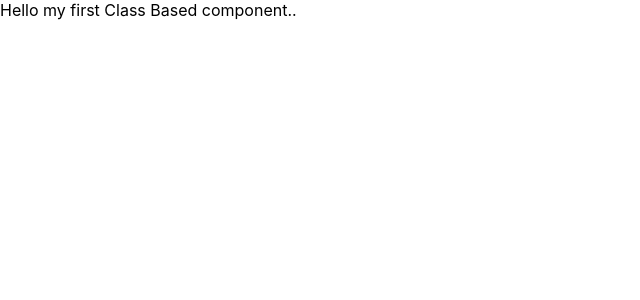
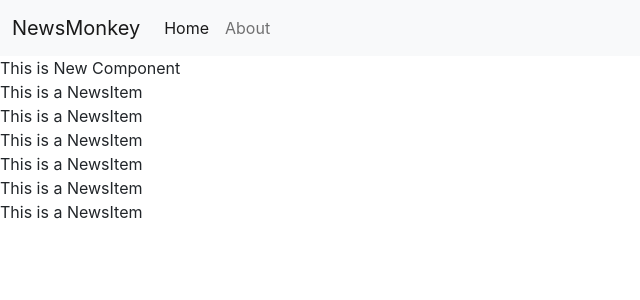
Before and after one commit to AbdulMoeez060/NewsApp, a React (Create React App) app: page / in a window 1280 px wide. Shown: the top 300 px of the page, without its empty margins (0-640 px from the left). Built offline with nearby package versions, Linux system fonts and the light colour scheme.

Commit message:
Added Navbar and few demi components

```diff
--- a/public/index.html
+++ b/public/index.html
@@ -7,9 +7,10 @@
     <meta name="theme-color" content="#000000" />
     <meta
       name="description"
-      content="Web site created using create-react-app"
+      content="NewsMonkey is newsapp which can be used to get latest news. If you want to get a feel of what's going around you visit NewsMonkey"
     />
     <link rel="apple-touch-icon" href="%PUBLIC_URL%/logo192.png" />
+    <link href="https://cdn.jsdelivr.net/npm/bootstrap@5.1.1/dist/css/bootstrap.min.css" rel="stylesheet" integrity="sha384-F3w7mX95PdgyTmZZMECAngseQB83DfGTowi0iMjiWaeVhAn4FJkqJByhZMI3AhiU" crossorigin="anonymous">
     <!--
       manifest.json provides metadata used when your web app is installed on a
       user's mobile device or desktop. See https://developers.google.com/web/fundamentals/web-app-manifest/
@@ -24,7 +25,7 @@
       work correctly both with client-side routing and a non-root public URL.
       Learn how to configure a non-root public URL by running `npm run build`.
     -->
-    <title>React App</title>
+    <title>NewsMonkey - Get Your News Fix!</title>
   </head>
   <body>
     <noscript>You need to enable JavaScript to run this app.</noscript>
@@ -40,4 +41,6 @@
       To create a production bundle, use `npm run build` or `yarn build`.
     -->
   </body>
+  <script src="https://cdn.jsdelivr.net/npm/@popperjs/core@2.9.3/dist/umd/popper.min.js" integrity="sha384-W8fXfP3gkOKtndU4JGtKDvXbO53Wy8SZCQHczT5FMiiqmQfUpWbYdTil/SxwZgAN" crossorigin="anonymous"></script>
+<script src="https://cdn.jsdelivr.net/npm/bootstrap@5.1.1/dist/js/bootstrap.min.js" integrity="sha384-skAcpIdS7UcVUC05LJ9Dxay8AXcDYfBJqt1CJ85S/CFujBsIzCIv+l9liuYLaMQ/" crossorigin="anonymous"></script>
 </html>
--- a/src/App.js
+++ b/src/App.js
@@ -1,11 +1,14 @@
 import './App.css';
 import React, { Component } from 'react'
-
+import Navbar from './components/Navbar';
+import News from './components/News';
+//Api key 99252b8d5d48411384b48c62d6447881
 export default class App extends Component {
   render() {
     return (
       <div>
-        Hello my first Class Based component..
+        <Navbar/>
+        <News/>
       </div>
     )
   }
--- /dev/null
+++ b/src/components/Navbar.js
@@ -0,0 +1,38 @@
+import React, { Component } from 'react'
+import PropTypes from 'prop-types'
+
+export class Navbar extends Component {
+    static propTypes = {
+
+    }
+
+    render() {
+        return (
+            <div>
+                <nav className="navbar navbar-expand-lg navbar-light bg-light">
+                <div className="container-fluid">
+                    <a className="navbar-brand" href="/">NewsMonkey</a>
+                    <button className="navbar-toggler" type="button" data-bs-toggle="collapse" data-bs-target="#navbarSupportedContent" aria-controls="navbarSupportedContent" aria-expanded="false" aria-label="Toggle navigation">
+                    <span className="navbar-toggler-icon"></span>
+                    </button>
+                    <div className="collapse navbar-collapse" id="navbarSupportedContent">
+                    <ul className="navbar-nav me-auto mb-2 mb-lg-0">
+                        <li className="nav-item">
+                        <a className="nav-link active" aria-current="page" href="/">Home</a>
+                        </li>
+                        <li className="nav-item">
+                        <a className="nav-link" href="/about">About</a>
+                        </li>
+
+
+                    </ul>
+
+                    </div>
+                </div>
+                </nav>
+            </div>
+        )
+    }
+}
+
+export default Navbar
--- /dev/null
+++ b/src/components/News.js
@@ -0,0 +1,20 @@
+import React, { Component } from 'react'
+import NewsItem from './NewsItem'
+
+export class News extends Component {
+    render() {
+        return (
+            <div>
+                This is New Component
+                <NewsItem/>
+                <NewsItem/>
+                <NewsItem/>
+                <NewsItem/>
+                <NewsItem/>
+                <NewsItem/>
+            </div>
+        )
+    }
+}
+
+export default News
--- /dev/null
+++ b/src/components/NewsItem.js
@@ -0,0 +1,13 @@
+import React, { Component } from 'react'
+
+export class NewsItem extends Component {
+    render() {
+        return (
+            <div>
+                This is a NewsItem
+            </div>
+        )
+    }
+}
+
+export default NewsItem
```
